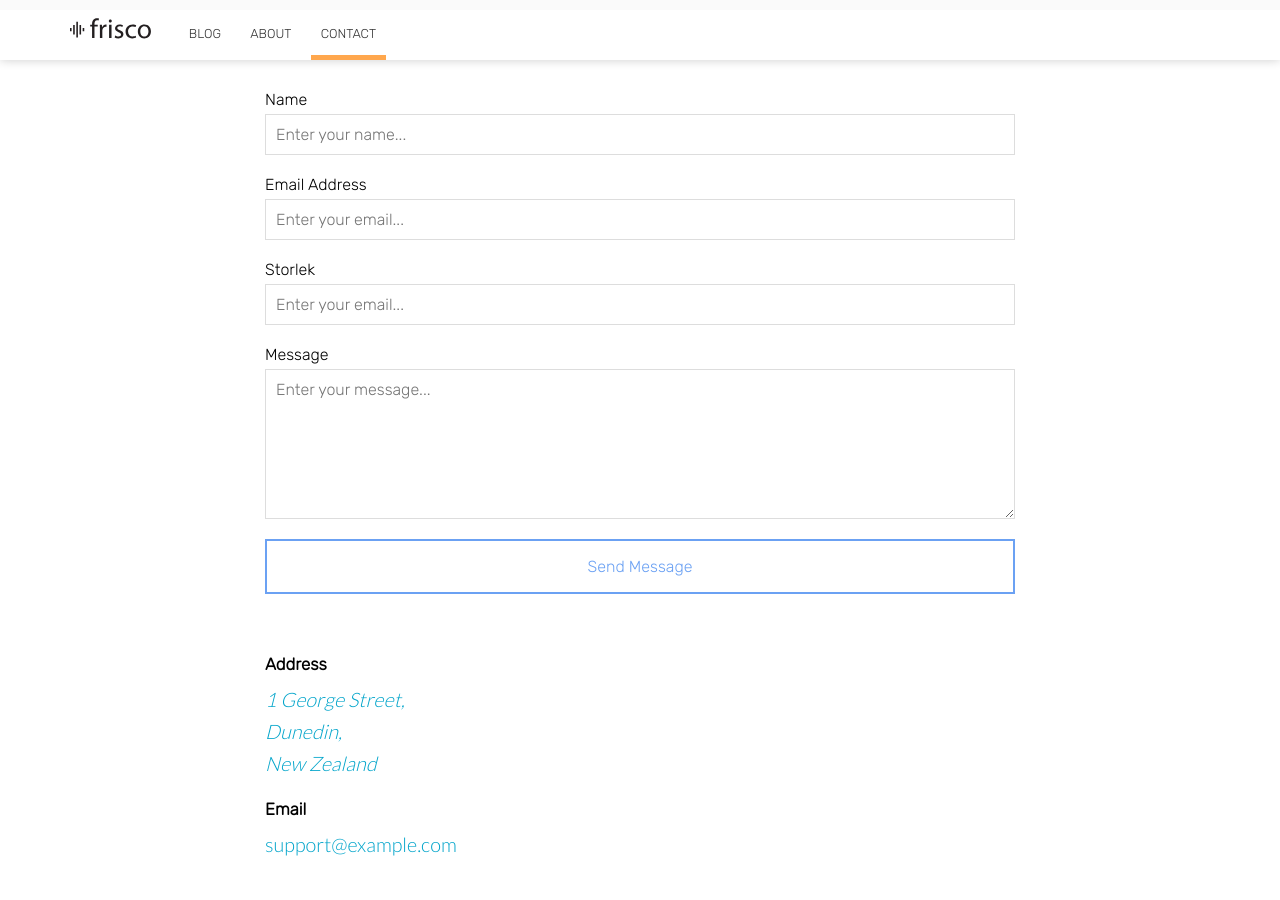
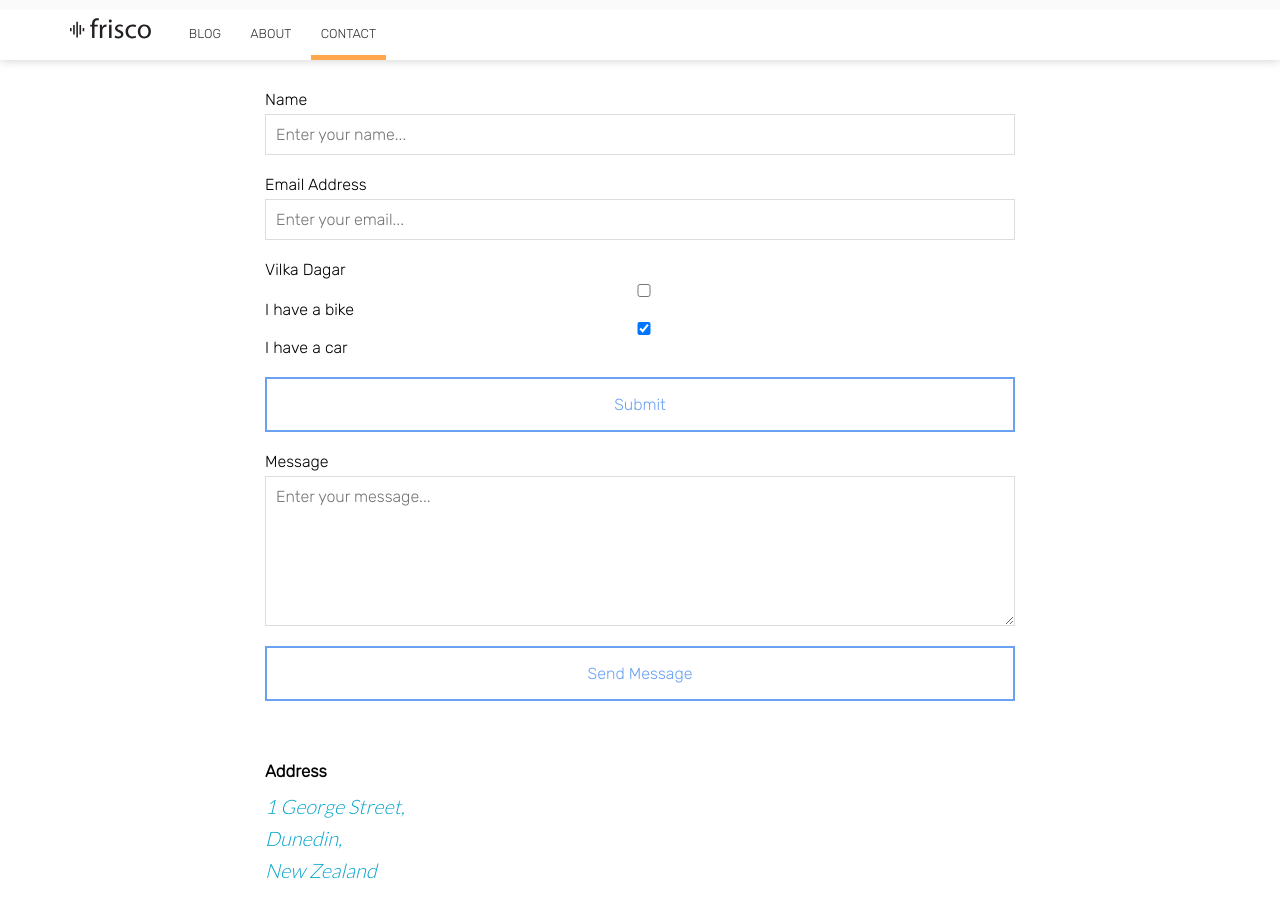
Before and after one commit to Sakrecoer/ERV, a Jekyll site: the page built from contact.html, in a window 1280 px wide and 900 px high, scrolled down 890 px. Built offline with Jekyll 4.4.1, drawn with Linux system fonts in a browser that asks for light colours; nearby versions of some CDN libraries; grey boxes are pictures that could not be loaded.

Commit message:
testing form

```diff
--- a/contact.html
+++ b/contact.html
@@ -30,8 +30,10 @@ image: https://source.unsplash.com/WNAO036c6FM/2000x1322?a=.png
 			<label for="email">Email Address</label>
 			<input type="email" name="email" id="email" placeholder="Enter your email..." required>
 
-			<label for="size">Storlek</label>
-			<input type="email" name="email" id="email" placeholder="Enter your email..." required>
+			<label for="vilkadagar">Vilka Dagar</label>
+			<input type="checkbox" name="vehicle" value="Bike"> I have a bike<br>
+			<input type="checkbox" name="vehicle" value="Car" checked> I have a car<br>
+			<input type="submit" value="Submit">
 
 			<label for="message">Message</label>
 			<textarea name="message" id="message" placeholder="Enter your message..."></textarea>
```
